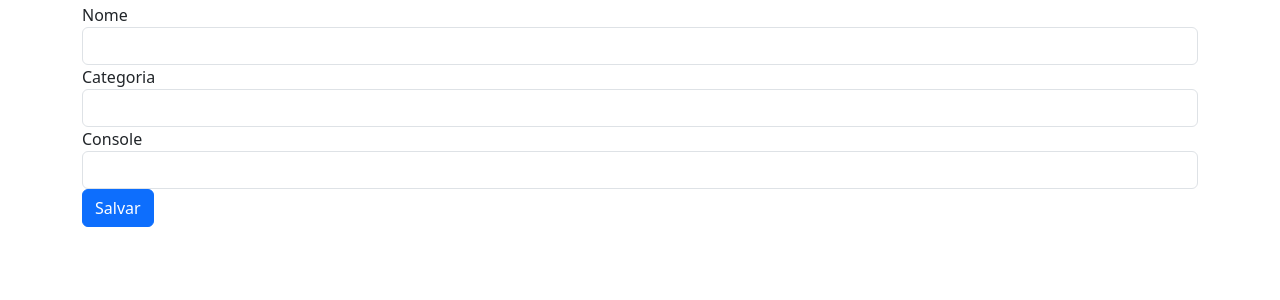
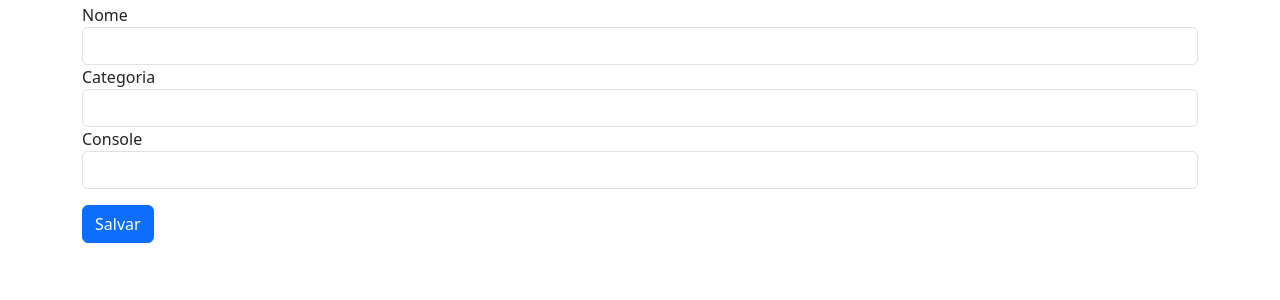
Before and after one commit to Rondi650/FLASK, a Flask app: page /novo in a window 1280 px wide. Shown: the part 158-458 px from the top of the page. Run offline with Flask 3, Linux system fonts and the light colour scheme; the visitor is signed in with stand-in values (Sample User, id 1); some libraries are stand-ins or nearby versions.

Commit message:
ajustado espacamento botao criar jogo

```diff
--- a/app.py
+++ b/app.py
@@ -6,6 +6,10 @@ app.secret_key = 'Rondi'
 
 # Inicializa o db com o app
 init_app(app)
+
+# Cria as tabelas caso elas nao existam
+with app.app_context():
+    db.create_all()
 
 @app.route('/login')
 def login():
--- a/conexao_bd.py
+++ b/conexao_bd.py
@@ -10,7 +10,6 @@ class Usuario(db.Model):
     nome = db.Column(db.String(100))
     nickname = db.Column(db.String(20), unique=True)
     senha = db.Column(db.String(100))
-
 
 class Jogo(db.Model):
     __tablename__ = 'jogos'
--- a/templates/novo.html
+++ b/templates/novo.html
@@ -14,7 +14,7 @@
             <label for="console">Console</label>
             <input type="text" id="console" name="console" class="form-control">
           </div>
-          <button type="submit" class="btn btn-primary btn-salvar">Salvar</button>
+          <button type="submit" class="btn btn-primary btn-salvar mt-3">Salvar</button>
         </fieldset>
       </form>
 {% endblock %}
```
